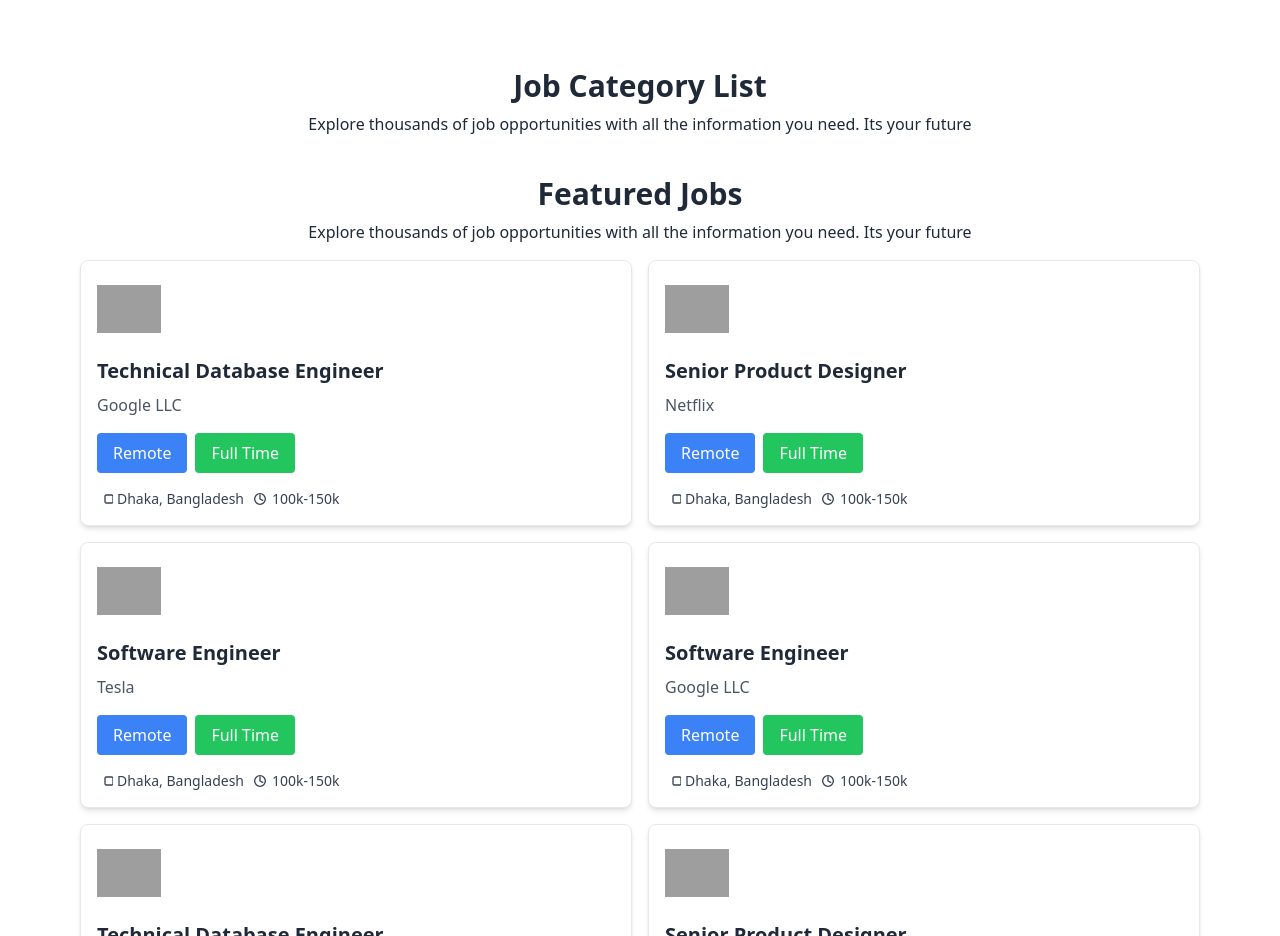
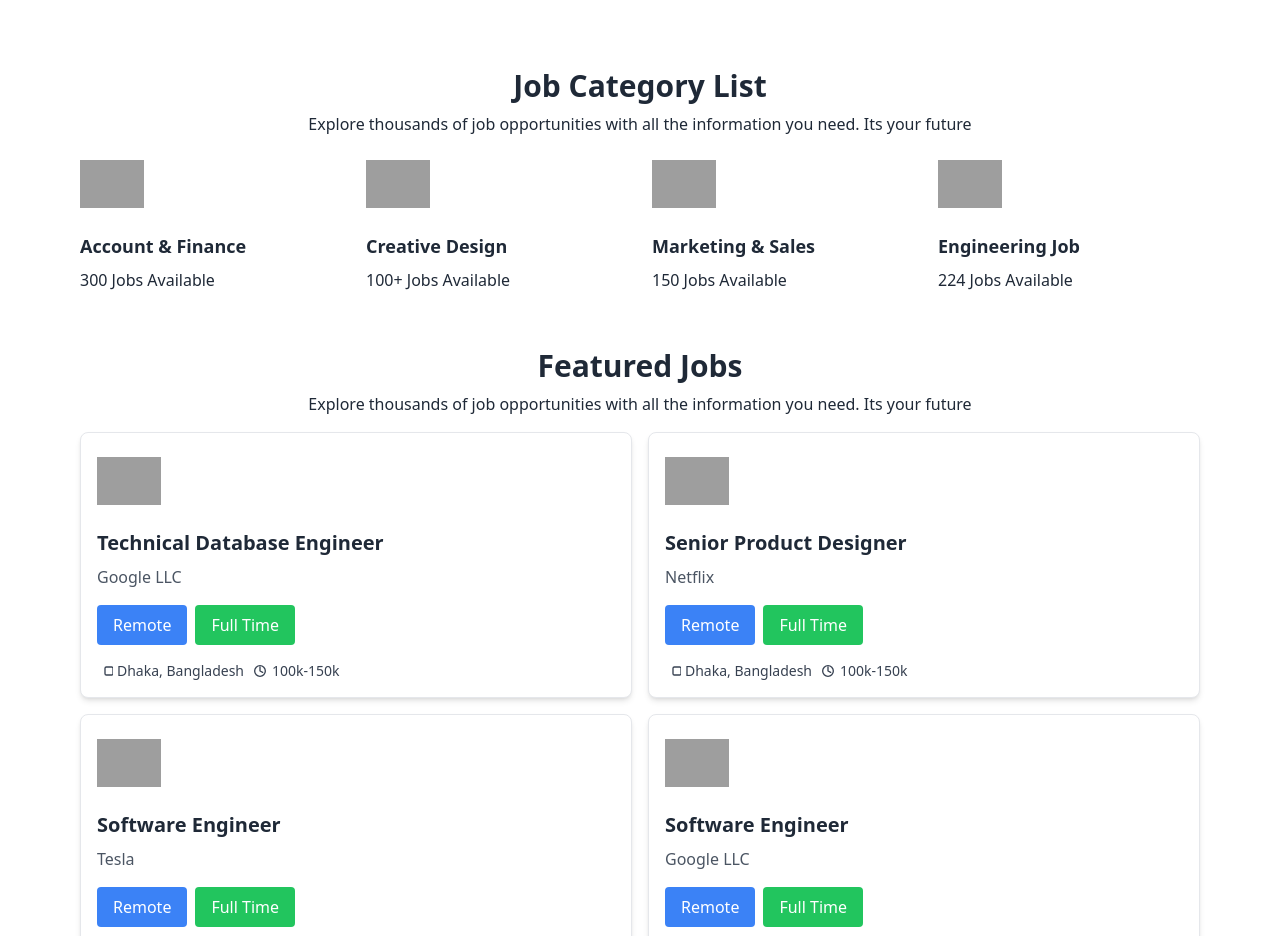
Before and after one commit to emonmahdi/career-hub-react, a React (Vite) app: page / in a window 1280 px wide. Shown: the part 820-1756 px from the top of the page. Built offline with nearby package versions, Linux system fonts and the light colour scheme; grey boxes are pictures that could not be loaded.

Commit message:
job categories list fetch data

```diff
--- /dev/null
+++ b/public/categories.json
@@ -0,0 +1,26 @@
+[
+  {
+    "id": 1,
+    "logo": "https://i.ibb.co/NyW6vSW/accounts-1.png",
+    "category_name": "Account & Finance",
+    "availability": "300 Jobs Available"
+  },
+  {
+    "id": 2,
+    "logo": "https://i.ibb.co/PC8JwL3/chip-1.png",
+    "category_name": "Creative Design",
+    "availability": "100+ Jobs Available"
+  },
+  {
+    "id": 3,
+    "logo": "https://i.ibb.co/H4f5ZCp/Group-13.png",
+    "category_name": "Marketing & Sales",
+    "availability": "150 Jobs Available"
+  },
+  {
+    "id": 4,
+    "logo": "https://i.ibb.co/72841P4/social-media-1.png",
+    "category_name": "Engineering Job",
+    "availability": "224 Jobs Available"
+  }
+]
--- /dev/null
+++ b/src/components/JobCategoryList/CategoryCard.jsx
@@ -0,0 +1,15 @@
+/* eslint-disable react/prop-types */
+const CategoryCard = ({ category }) => {
+  const { category_name, availability, logo } = category;
+  return (
+    <div>
+      <img src={logo} alt="" className="w-16 h-16 object-contain mb-4" />
+      <h2 className="text-lg font-semibold text-gray-800 mb-2">
+        {category_name}
+      </h2>
+      <p>{availability}</p>
+    </div>
+  );
+};
+
+export default CategoryCard;
--- a/src/components/JobCategoryList/JobCategoryList.jsx
+++ b/src/components/JobCategoryList/JobCategoryList.jsx
@@ -1,12 +1,29 @@
+import { useEffect, useState } from "react";
 import SectionTitle from "../Reusable/SectionTitle";
+import CategoryCard from "./CategoryCard";
 
 const JobCategoryList = () => {
+  const [categories, setCategories] = useState([]);
+
+  useEffect(() => {
+    fetch("./categories.json")
+      .then((res) => res.json())
+      .then((data) => {
+        console.log(data);
+        setCategories(data);
+      });
+  }, []);
   return (
     <div className="py-5">
       <SectionTitle
         title="Job Category List"
         desc="Explore thousands of job opportunities with all the information you need. Its your future"
       />
+      <div className="grid grid-cols-1 sm:grid-cols-2 md:grid-cols-3 lg:grid-cols-4 gap-6 p-4">
+        {categories.map((category) => (
+          <CategoryCard key={category.id} category={category} />
+        ))}
+      </div>
     </div>
   );
 };
```
